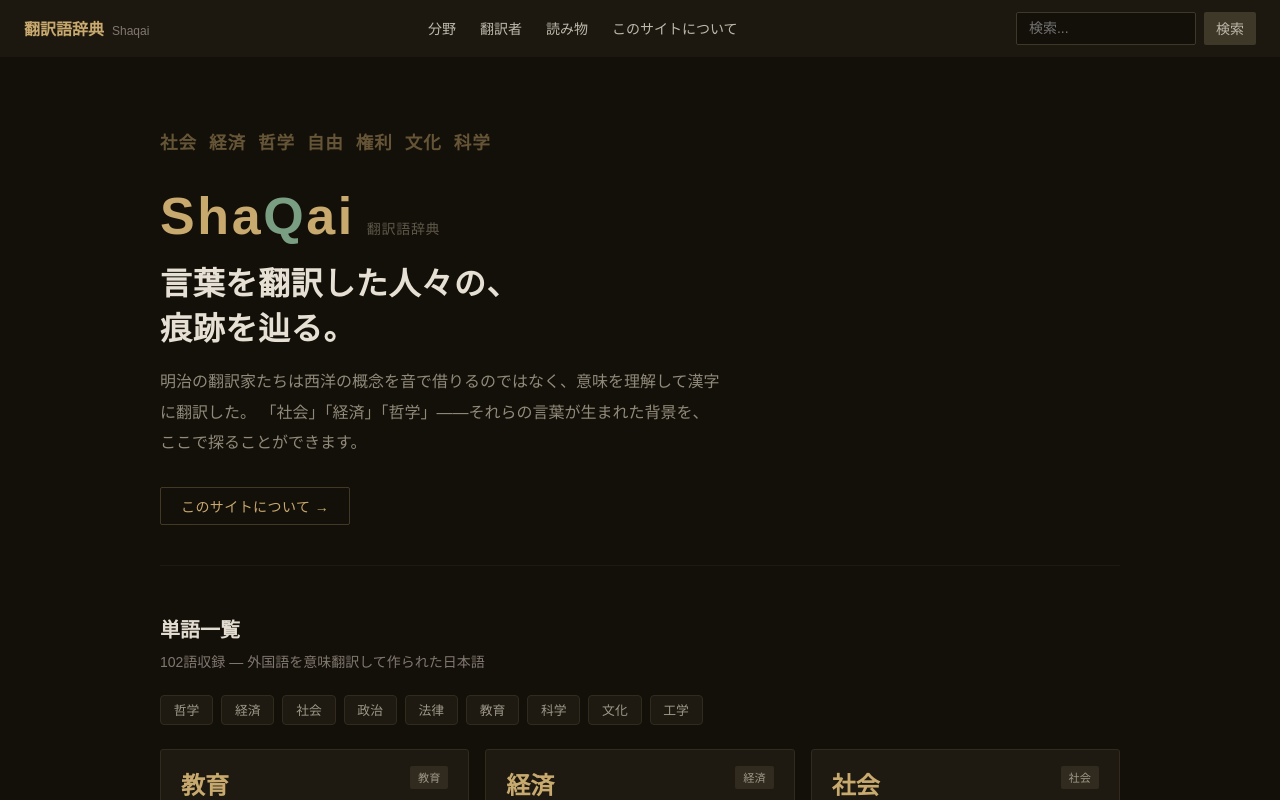
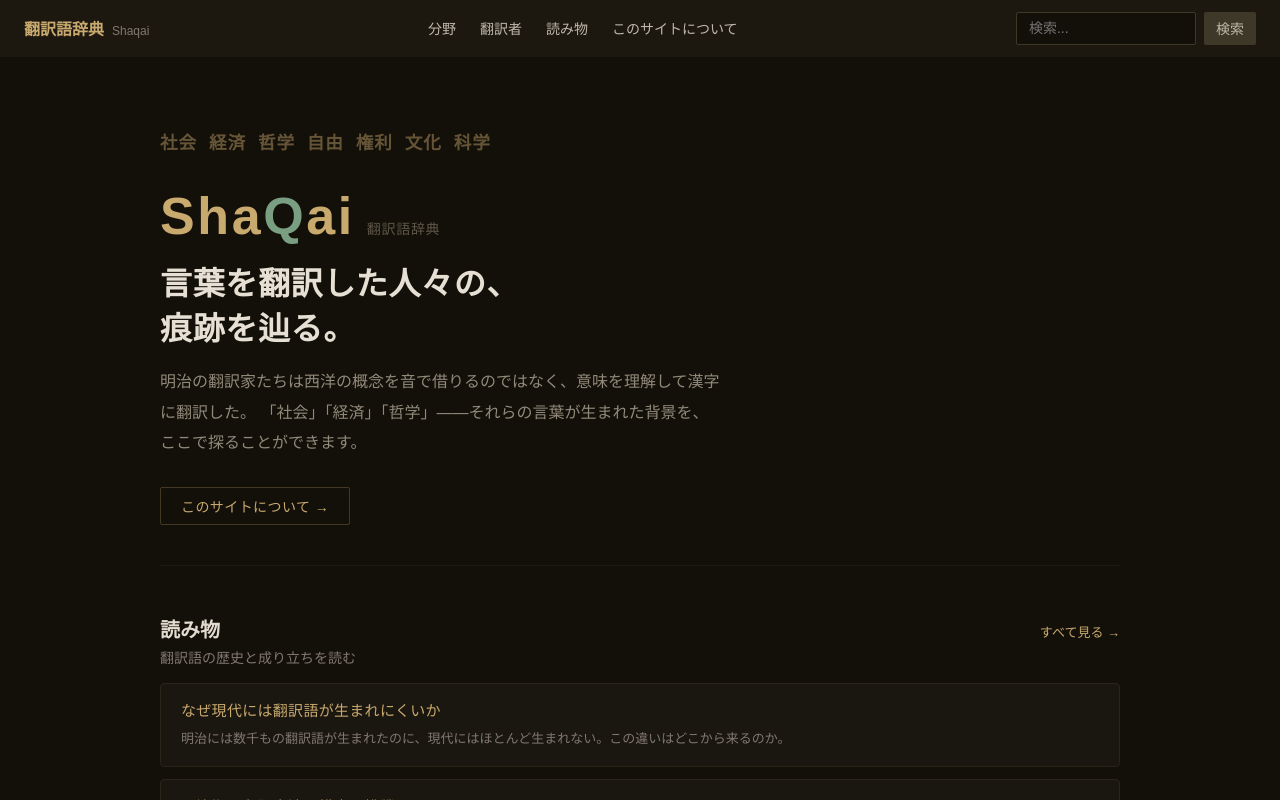
Before and after one commit to reload-co-jp/shaqai, a Next.js app: page / in a window 1280 px wide. Shown: the top 800 px of the page. Built offline with nearby package versions, Linux system fonts and the light colour scheme; a web font is replaced by a local one.

Commit message:
Add article links

```diff
--- a/app/page.tsx
+++ b/app/page.tsx
@@ -1,6 +1,8 @@
 import { FC } from "react"
 import { words, fields, getField, getTranslator } from "lib/db"
+import { articles } from "lib/articles"
 import { WordCard } from "components/elements/word-card"
+import { RandomArticles } from "components/elements/random-articles"
 
 const HERO_WORDS = ["社会", "経済", "哲学", "自由", "権利", "文化", "科学"]
 
@@ -157,6 +159,44 @@ const Page: FC = () => {
         </a>
       </div>
 
+      <div style={{ marginBottom: "3rem" }}>
+        <div
+          style={{
+            display: "flex",
+            justifyContent: "space-between",
+            alignItems: "baseline",
+            marginBottom: "1rem",
+          }}
+        >
+          <div>
+            <h2
+              style={{
+                fontSize: "1.25rem",
+                color: "#e2dcd0",
+                marginBottom: ".25rem",
+              }}
+            >
+              読み物
+            </h2>
+            <p style={{ fontSize: ".875rem", color: "#807870" }}>
+              翻訳語の歴史と成り立ちを読む
+            </p>
+          </div>
+          <a
+            href="/articles/"
+            style={{
+              fontSize: ".8125rem",
+              color: "#c8a96e",
+              textDecoration: "none",
+              whiteSpace: "nowrap",
+            }}
+          >
+            すべて見る →
+          </a>
+        </div>
+        <RandomArticles articles={articles} count={3} />
+      </div>
+
       <div style={{ marginBottom: "1.5rem" }}>
         <h2
           style={{
--- /dev/null
+++ b/components/elements/random-articles.tsx
@@ -0,0 +1,62 @@
+"use client"
+
+import { useState, useEffect } from "react"
+import type { Article } from "lib/articles"
+
+export const RandomArticles = ({
+  articles,
+  count = 3,
+}: {
+  articles: Article[]
+  count?: number
+}) => {
+  const [picked, setPicked] = useState<Article[]>([])
+
+  useEffect(() => {
+    setPicked([...articles].sort(() => Math.random() - 0.5).slice(0, count))
+  }, [])
+
+  if (picked.length === 0) return null
+
+  return (
+    <div style={{ display: "flex", flexDirection: "column", gap: ".75rem" }}>
+      {picked.map((article) => (
+        <a
+          key={article.id}
+          href={`/articles/${article.id}/`}
+          style={{ textDecoration: "none" }}
+        >
+          <div
+            style={{
+              border: "1px solid #2a2518",
+              borderRadius: "4px",
+              padding: "1rem 1.25rem",
+              background: "#1a1610",
+            }}
+          >
+            <p
+              style={{
+                fontSize: ".9375rem",
+                color: "#c8a96e",
+                marginBottom: ".375rem",
+                lineHeight: 1.5,
+                letterSpacing: ".02em",
+              }}
+            >
+              {article.title}
+            </p>
+            <p
+              style={{
+                fontSize: ".8125rem",
+                color: "#807870",
+                lineHeight: 1.7,
+              }}
+            >
+              {article.description}
+            </p>
+          </div>
+        </a>
+      ))}
+    </div>
+  )
+}
--- /dev/null
+++ b/lib/articles.ts
@@ -0,0 +1,50 @@
+export type Article = {
+  id: string
+  title: string
+  description: string
+}
+
+export const articles: Article[] = [
+  {
+    id: "meiji-translation",
+    title: "明治期の翻訳方法の模索と挑戦",
+    description:
+      "西洋の学問や思想が怒涛のように押し寄せた明治初期。翻訳家たちはどのような方法で、未知の概念を日本語に変換しようとしたのか。",
+  },
+  {
+    id: "sound-vs-meaning",
+    title: "音としての外来語と意味を含めた訳語",
+    description:
+      "「アイデンティティ」と「自我同一性」——同じ概念を指す二つの言葉はなぜ存在するのか。音訳と意訳、その本質的な違いを考える。",
+  },
+  {
+    id: "imported-values",
+    title: "明治時代に輸入される新しい価値観たち",
+    description:
+      "「自由」「権利」「社会」——これらの言葉が生まれる前、日本にその概念は存在しなかった。翻訳語は単なる言葉ではなく、思想の移植だった。",
+  },
+  {
+    id: "creating-new-words",
+    title: "未知の概念を言葉として創るということ",
+    description:
+      "対応する概念のない言語に、まったく新しい言葉を生み出すとはどういうことか。翻訳家たちが直面した、言語創造の根本的な問い。",
+  },
+  {
+    id: "why-no-new-translations",
+    title: "なぜ現代には翻訳語が生まれにくいか",
+    description:
+      "明治には数千もの翻訳語が生まれたのに、現代にはほとんど生まれない。この違いはどこから来るのか。",
+  },
+  {
+    id: "how-to-translate",
+    title: "翻訳語のつくりかた、考え方",
+    description:
+      "翻訳語はどのような原則で作られてきたのか。漢字の組み合わせ方、既存語の転用、造語の工夫——先人たちの知恵を読み解く。",
+  },
+  {
+    id: "dx-translation",
+    title: "DXを翻訳語にすると何になるか",
+    description:
+      "「デジタルトランスフォーメーション」——この言葉を明治の翻訳家が訳したなら、どんな語を生み出しただろうか。翻訳語の視点からDXを解剖する試み。",
+  },
+]
```
Also changed, not shown: app/articles/page.tsx (+2 -46 lines).
